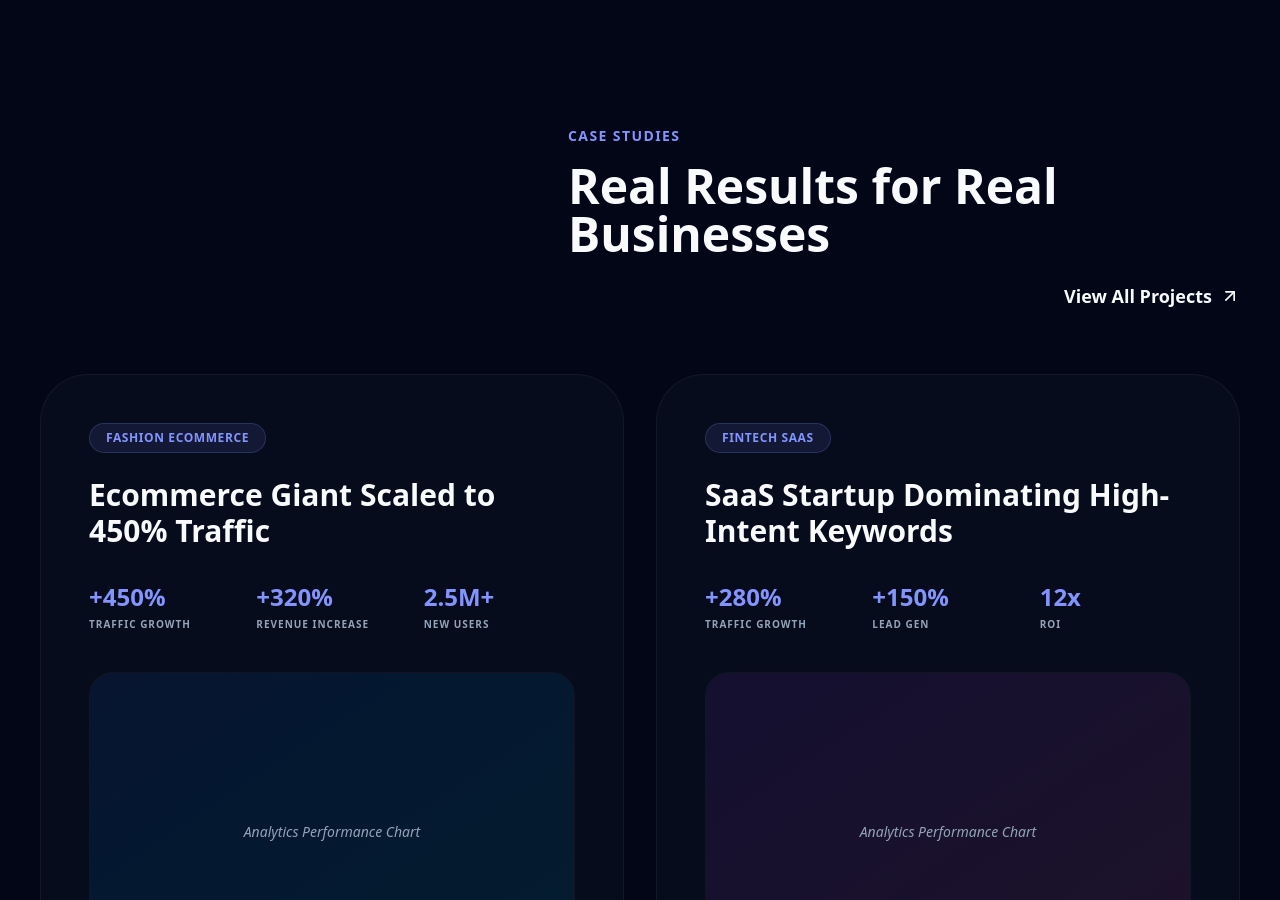
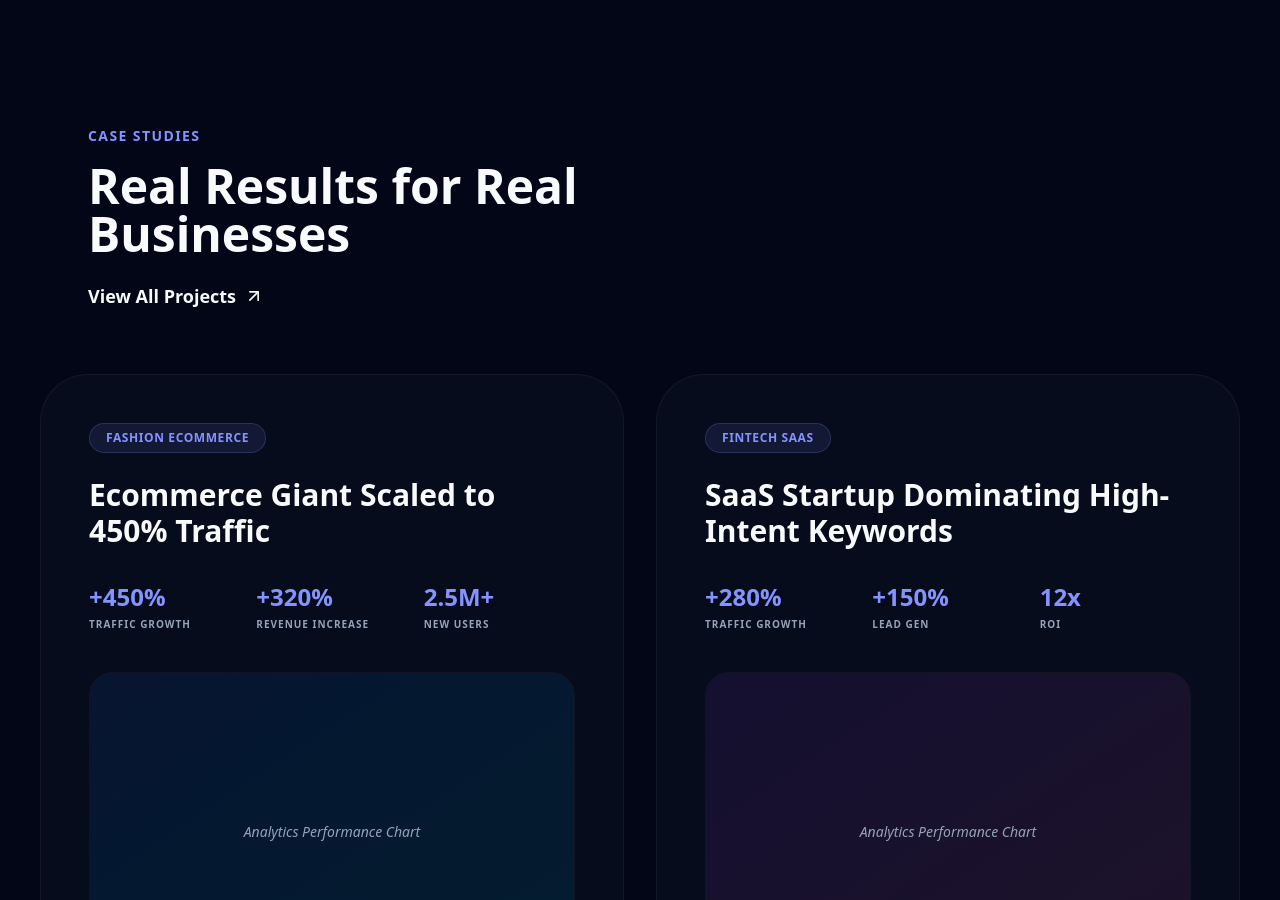
Before and after one commit to ataurwd/Seo-expert-Portfolio-Template, a Next.js app: page / in a window 1280 px wide. Shown: the part 3020-3920 px from the top of the page. Built offline with nearby package versions, Linux system fonts and the light colour scheme.

Commit message:
update case study seciton

```diff
--- a/src/components/case-studies.tsx
+++ b/src/components/case-studies.tsx
@@ -32,7 +32,7 @@ const cases = [
 export function CaseStudies() {
   return (
     <Section id="case-studies">
-      <div className="flex flex-col md:row justify-between items-end mb-16 gap-6">
+      <div className="flex flex-col md:row justify-between lg:pl-12 mb-16 gap-6">
         <div className="max-w-2xl">
           <h2 className="text-sm font-bold text-accent tracking-widest uppercase mb-4">Case Studies</h2>
           <h3 className="text-4xl md:text-5xl font-bold">Real Results for Real Businesses</h3>
```
